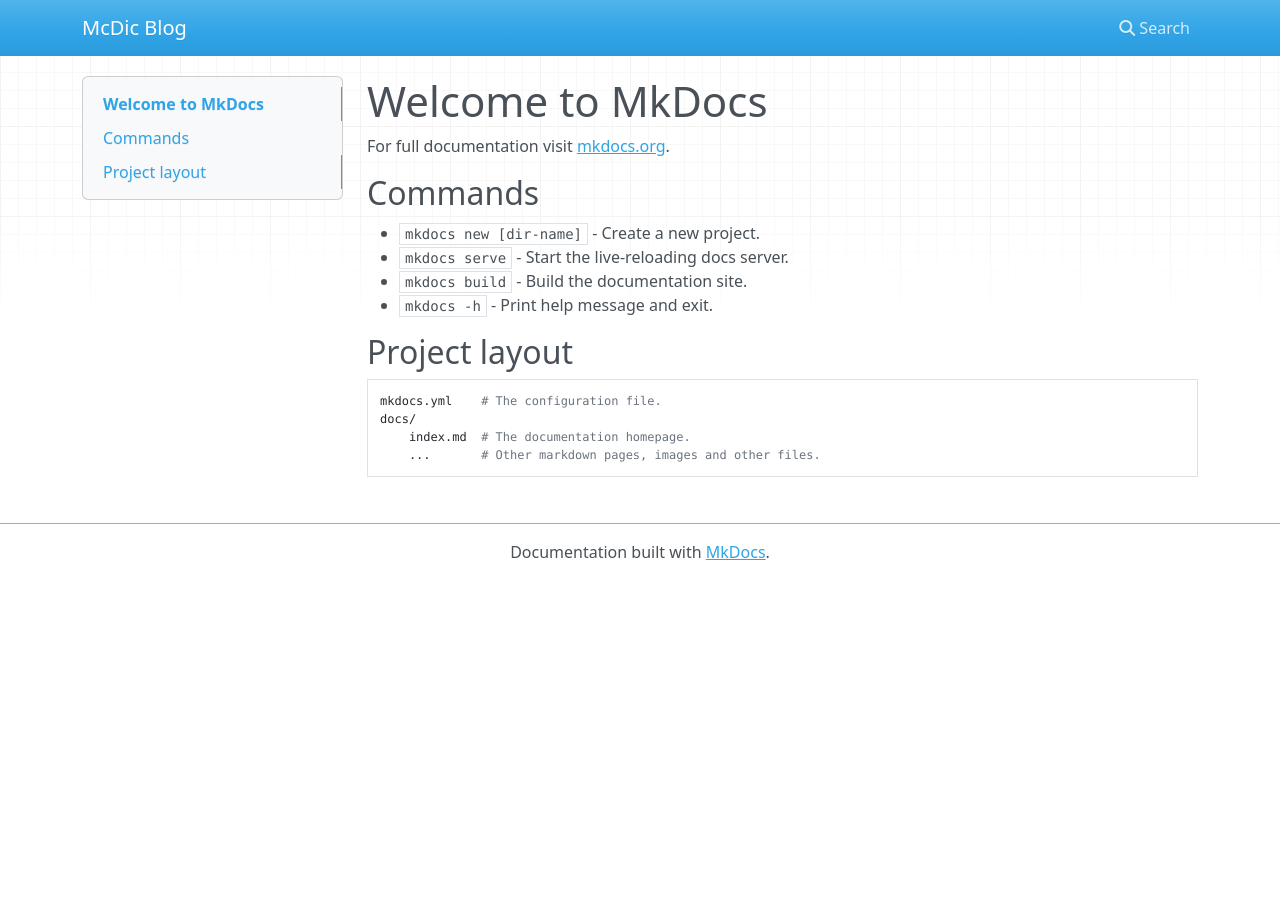
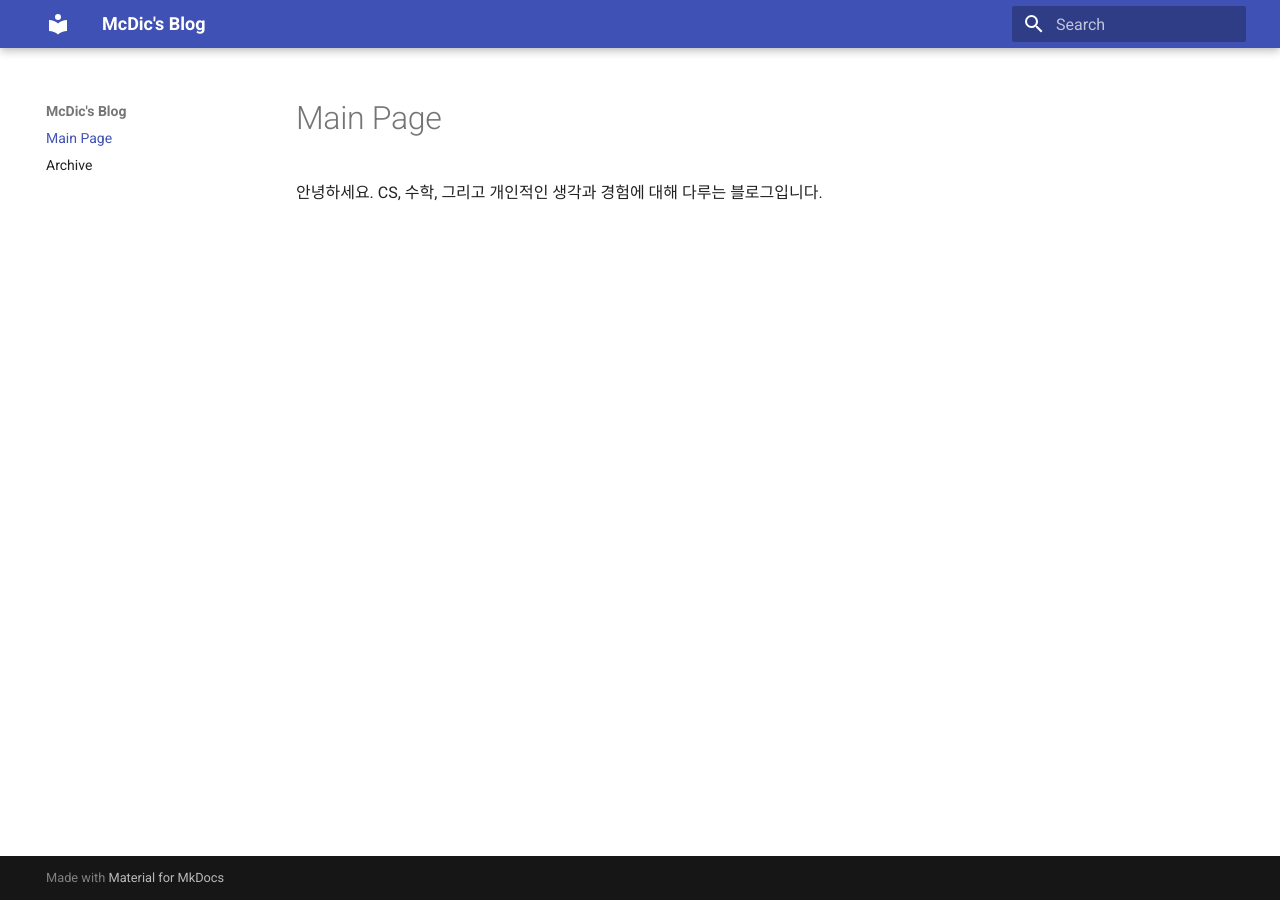
Before and after one commit to McDic/BlogV2, an MkDocs documentation site: the page built from docs/index.md, in a window 1280 px wide. Built offline with MkDocs 1.6.1 and Material for MkDocs 9.7.7, drawn with Linux system fonts in a browser that asks for light colours; nearby versions of some CDN libraries.

Commit message:
Added basic configurations

```diff
--- a/docs/index.md
+++ b/docs/index.md
@@ -1,17 +1,3 @@
-# Welcome to MkDocs
+# Main Page
 
-For full documentation visit [mkdocs.org](https://www.mkdocs.org).
-
-## Commands
-
-* `mkdocs new [dir-name]` - Create a new project.
-* `mkdocs serve` - Start the live-reloading docs server.
-* `mkdocs build` - Build the documentation site.
-* `mkdocs -h` - Print help message and exit.
-
-## Project layout
-
-    mkdocs.yml    # The configuration file.
-    docs/
-        index.md  # The documentation homepage.
-        ...       # Other markdown pages, images and other files.
+안녕하세요. CS, 수학, 그리고 개인적인 생각과 경험에 대해 다루는 블로그입니다.
--- /dev/null
+++ b/docs/javascripts/mathjax.js
@@ -0,0 +1,16 @@
+window.MathJax = {
+    tex: {
+      inlineMath: [["\\(", "\\)"]],
+      displayMath: [["\\[", "\\]"]],
+      processEscapes: true,
+      processEnvironments: true
+    },
+    options: {
+      ignoreHtmlClass: ".*|",
+      processHtmlClass: "arithmatex"
+    }
+  };
+
+  document$.subscribe(() => {
+    MathJax.typesetPromise()
+  })
--- a/mkdocs.yml
+++ b/mkdocs.yml
@@ -1 +1,60 @@
-site_name: McDic Blog
+site_name: McDic's Blog
+site_url: https://blog.mcdic.net/
+
+theme:
+  name: material
+  features:
+    - search.suggest
+    - search.highlight
+
+plugins:
+  - tags
+  - blog:
+      blog_dir: .
+      blog_toc: true
+  - rss:
+      match_path: blog/posts/.*
+      date_from_meta:
+        as_creation: date
+  - search
+
+# https://squidfunk.github.io/mkdocs-material/reference/admonitions/
+# Intentionally added features:
+# - Admonitions
+# - Annotations
+# - Buttons
+# - Code Blocks
+# - Data Tables
+# - Footnotes
+# - Grid
+# - Icons and Emojis
+# - Images
+# - Lists
+# - Math
+markdown_extensions:
+  - pymdownx.arithmatex:
+      generic: true
+  - footnotes
+  - pymdownx.highlight:
+      anchor_linenums: true
+      line_spans: __span
+      pygments_lang_class: true
+  - pymdownx.inlinehilite
+  - pymdownx.snippets
+  - attr_list
+  - md_in_html
+  - pymdownx.superfences
+  - admonition
+  - pymdownx.details
+  - def_list
+  - pymdownx.tasklist:
+      custom_checkbox: true
+  - tables
+  - pymdownx.emoji:
+      emoji_index: !!python/name:material.extensions.emoji.twemoji
+      emoji_generator: !!python/name:material.extensions.emoji.to_svg
+
+extra_javascript:
+  - javascripts/mathjax.js
+  - https://polyfill.io/v3/polyfill.min.js?features=es6
+  - https://cdn.jsdelivr.net/npm/mathjax@3/es5/tex-mml-chtml.js
--- a/requirements.txt
+++ b/requirements.txt
@@ -1,3 +1,4 @@
 mkdocs
-mkdocs-simple-blog
+mkdocs-material
+mkdocs-rss-plugin
 pre-commit
```
Also changed, not shown: README.md (+7 -0 lines).
